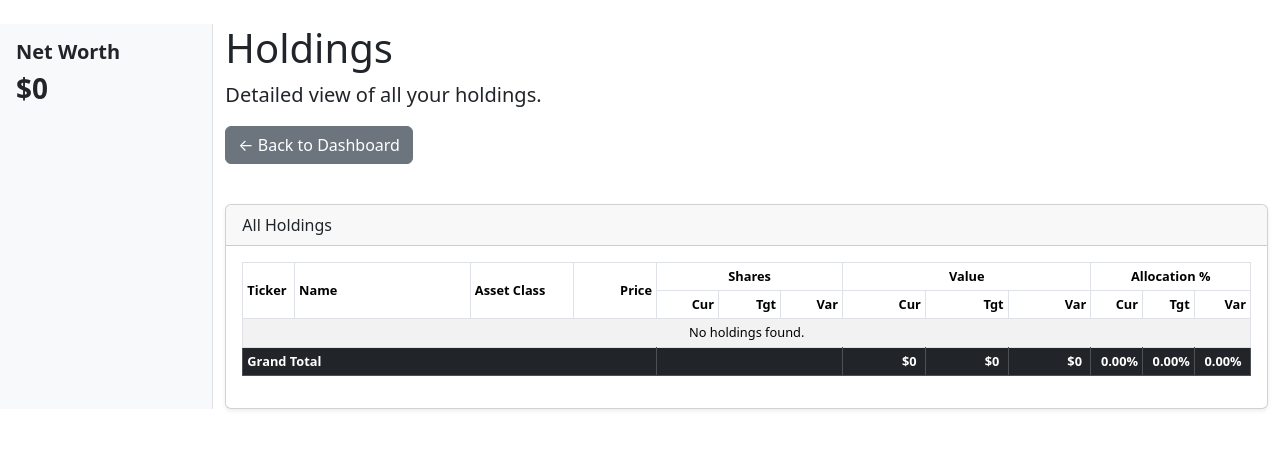
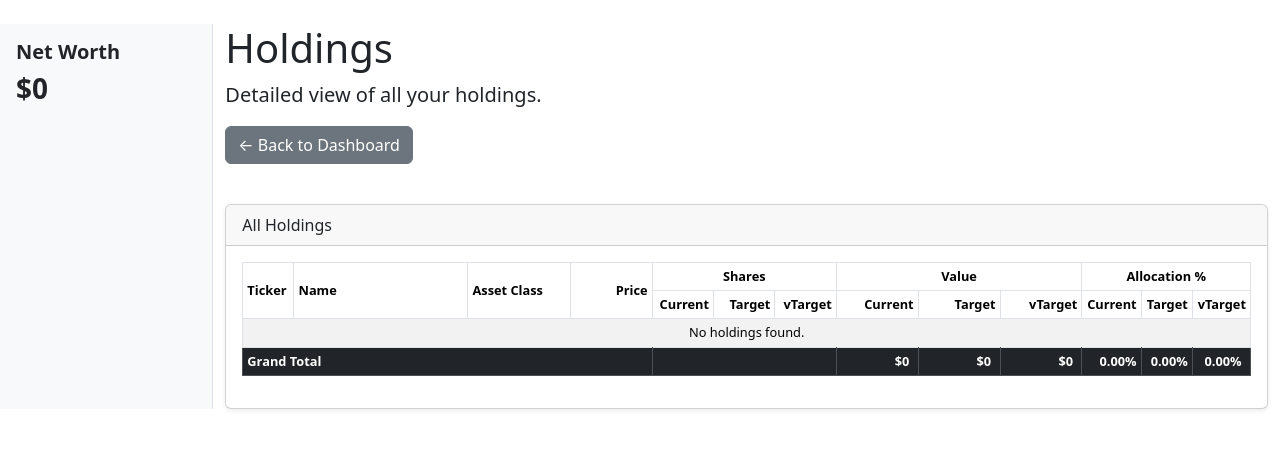
Before and after one commit to charlesbeck3/cb3portfolio, a Django app: page /holdings/ in a window 1280 px wide. Shown: the part 56-505 px from the top of the page. Run offline with Django 5.2, Linux system fonts and the light colour scheme; the visitor is signed in with stand-in values (Sample User, id 1); data comes from the database, SQL or seed files in the repository; data that the repository does not hold is empty.

Commit message:
Update holdings page columns and fix linting issues

```diff
--- a/portfolio/templates/portfolio/holdings.html
+++ b/portfolio/templates/portfolio/holdings.html
@@ -40,17 +40,17 @@
                                     </tr>
                                     <tr>
                                         <!-- Shares -->
-                                        <th class="text-end" style="width: 6%;">Cur</th>
-                                        <th class="text-end" style="width: 6%;">Tgt</th>
-                                        <th class="text-end" style="width: 6%;">Var</th>
+                                        <th class="text-end" style="width: 6%;">Current</th>
+                                        <th class="text-end" style="width: 6%;">Target</th>
+                                        <th class="text-end" style="width: 6%;">vTarget</th>
                                         <!-- Value -->
-                                        <th class="text-end" style="width: 8%;">Cur</th>
-                                        <th class="text-end" style="width: 8%;">Tgt</th>
-                                        <th class="text-end" style="width: 8%;">Var</th>
+                                        <th class="text-end" style="width: 8%;">Current</th>
+                                        <th class="text-end" style="width: 8%;">Target</th>
+                                        <th class="text-end" style="width: 8%;">vTarget</th>
                                         <!-- Allocation -->
-                                        <th class="text-end" style="width: 5%;">Cur</th>
-                                        <th class="text-end" style="width: 5%;">Tgt</th>
-                                        <th class="text-end" style="width: 5%;">Var</th>
+                                        <th class="text-end" style="width: 5%;">Current</th>
+                                        <th class="text-end" style="width: 5%;">Target</th>
+                                        <th class="text-end" style="width: 5%;">vTarget</th>
                                     </tr>
                                 </thead>
                                 <tbody>
```
Also changed, not shown: portfolio/tests/test_models.py (+0 -1 lines), portfolio/tests/test_services.py (+0 -1 lines).
